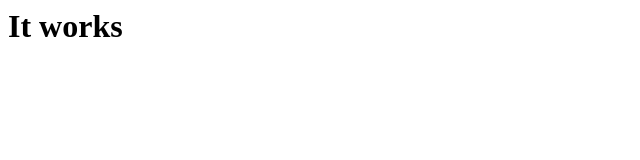
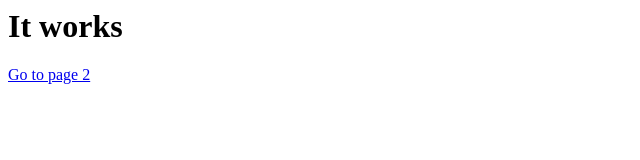
Before and after one commit to phidias-sas/phi-ux-docs, a plain HTML site: page index.html in a window 1280 px wide. Shown: the whole page, without its empty margins (0-640 px from the left). Drawn offline with Linux system fonts and the light colour scheme.

Commit message:
Update index.html

```diff
--- a/index.html
+++ b/index.html
@@ -1 +1,2 @@
 <h1>It works</h1>
+<a href="two.html">Go to page 2</a>
```
